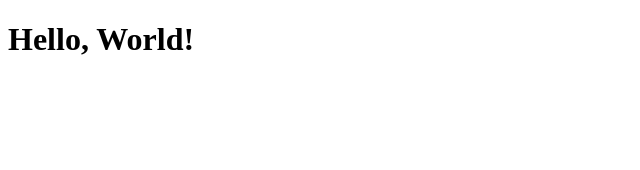
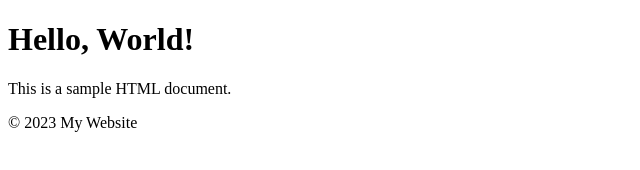
Before and after one commit to obit-o/ego, a plain HTML site: page g/index.html in a window 1280 px wide. Shown: the whole page, without its empty margins (0-640 px from the left). Drawn offline with Linux system fonts and the light colour scheme.

Commit message:
add para

```diff
--- a/index.html/index.html
+++ b/g/index.html
@@ -7,6 +7,8 @@
 </head>
 <body>
     <h1>Hello, World!</h1>
+    <p>This is a sample HTML document.</p>
+    <footer><p>&copy; 2023 My Website</p></footer>
 
 </body>
 </html>
```
Also changed, not shown: 1 other file.
